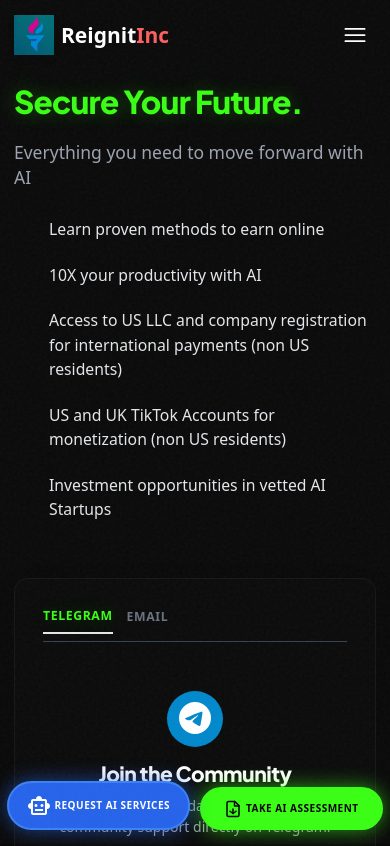
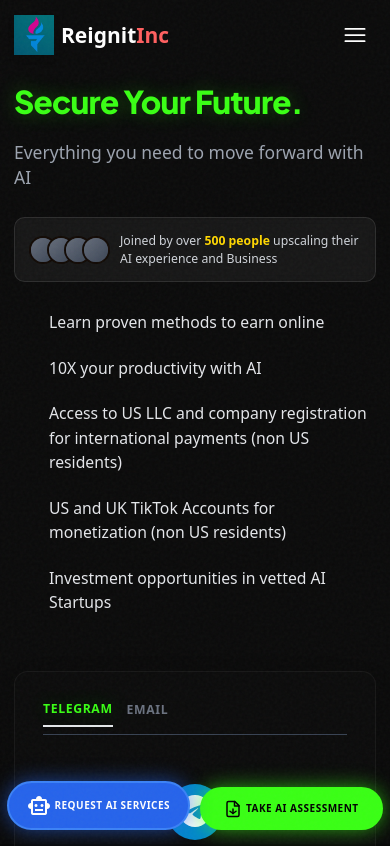
Before and after one commit to OcheOdeh/reignit-landing, a Next.js app: page /community in a window 390 px wide. Shown: the top 846 px of the page. Built offline with nearby package versions, Linux system fonts and the light colour scheme.

Commit message:
feat: add social proof to community page and remove footer phone

```diff
--- a/src/app/(main)/community/page.tsx
+++ b/src/app/(main)/community/page.tsx
@@ -21,6 +21,20 @@
                         <p className="text-xl text-gray-400 mb-8">
                             Everything you need to move forward with AI
                         </p>
+
+                        <div className="flex items-center gap-3 mb-8 bg-white/5 border border-white/10 p-4 rounded-xl backdrop-blur-sm w-fit">
+                            <div className="flex -space-x-3">
+                                {[1, 2, 3, 4].map((i) => (
+                                    <div key={i} className="w-8 h-8 rounded-full border-2 border-[#120A05] bg-gray-600 overflow-hidden relative">
+                                        {/* Placeholder avatars until real ones are added, or just use colors */}
+                                        <div className={`w-full h-full bg-gradient-to-br from-gray-500 to-gray-700 opacity-80`} />
+                                    </div>
+                                ))}
+                            </div>
+                            <p className="text-sm font-medium text-gray-300">
+                                Joined by over <span className="text-[#FFD700] font-bold">500 people</span> upscaling their AI experience and Business
+                            </p>
+                        </div>
                         <ul className="space-y-6">
                             {[
                                 "Learn proven methods to earn online",
```
